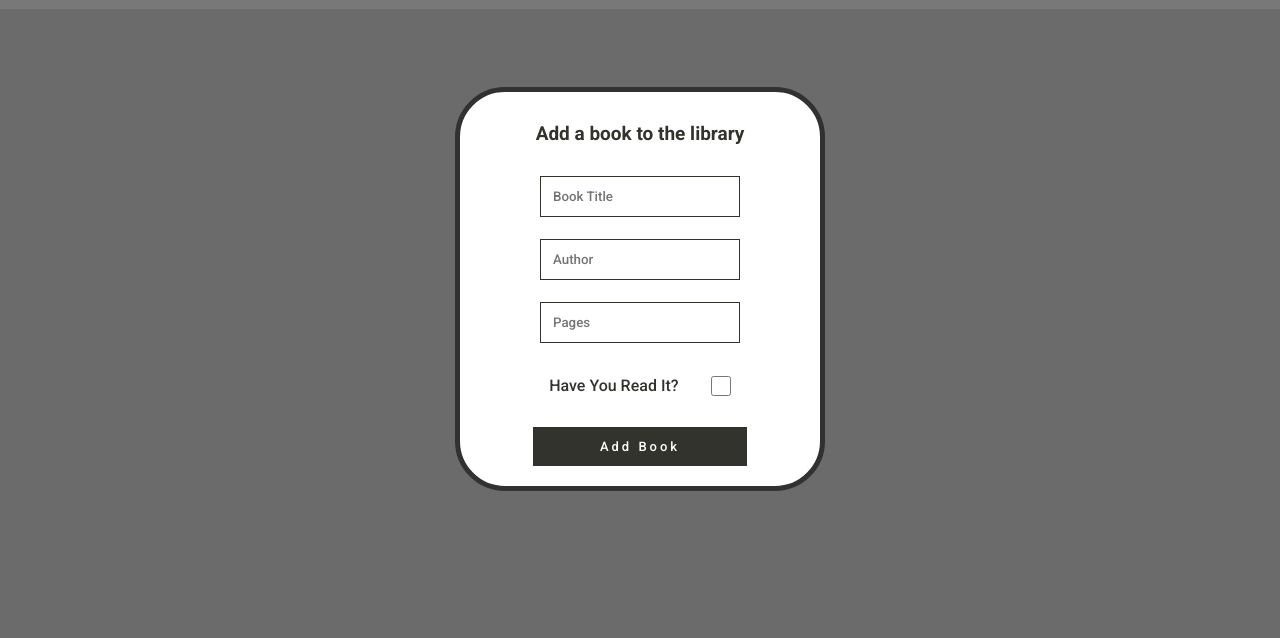
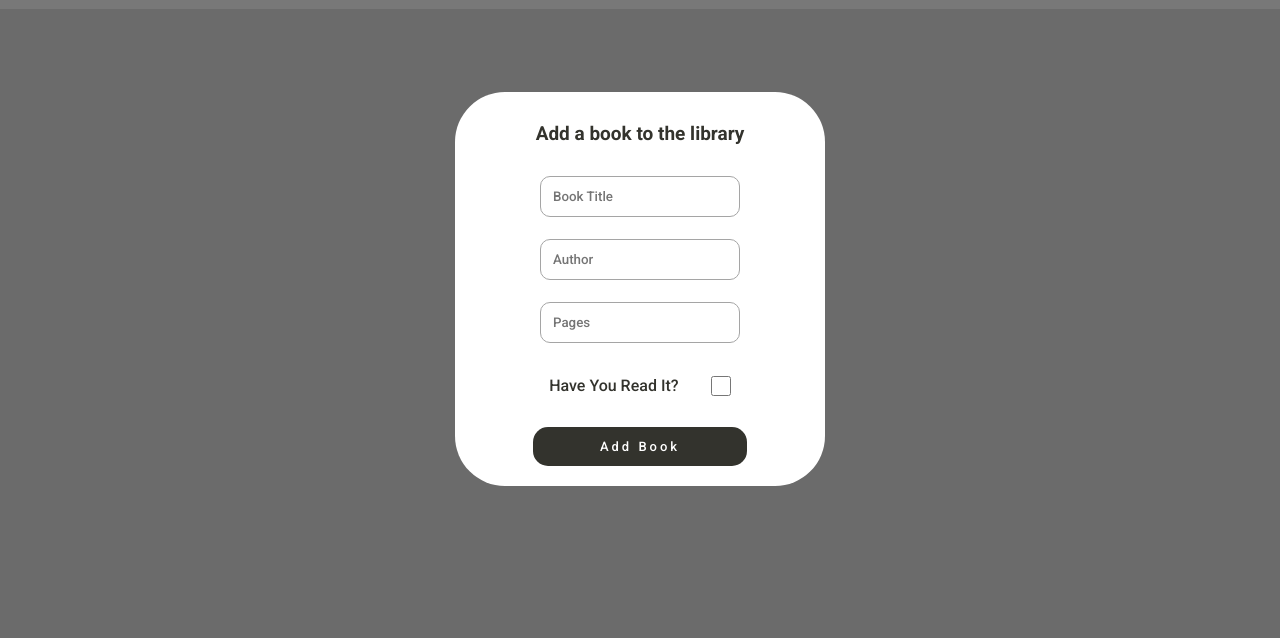
Before and after one commit to osportll/library, a plain HTML site: page index.html in a window 1280 px wide. Both pictures are taken after a click on the button 1189 px from the left and 58 px from the top of the page. Shown: the part 111-749 px from the top of the page. Drawn offline with Linux system fonts and the light colour scheme.

Commit message:
Modified modal stylling

```diff
--- a/style.css
+++ b/style.css
@@ -77,7 +77,7 @@ p {
 .showModal {
   display: inline-block;
   position: absolute;
-  border: solid 5px #313131;
+  border: none;
   border-radius: 50px;
   background-color: #ffffff;
   width: 370px;
@@ -150,6 +150,7 @@ p {
   font-weight: 500;
   font-size: 13px;
   letter-spacing: 3px;
+  border-radius: 15px;
 }
 
 .submitBtn > input:hover {
@@ -169,7 +170,8 @@ input.pages {
   font-family: 'Roboto', sans-serif;
   font-weight: 500;
   color: #33332d;
-  border: solid 1px #33332d;
+  border: solid 1px #a5a5a5;
+  border-radius: 10px;
 }
 
 input.title:hover,
```
